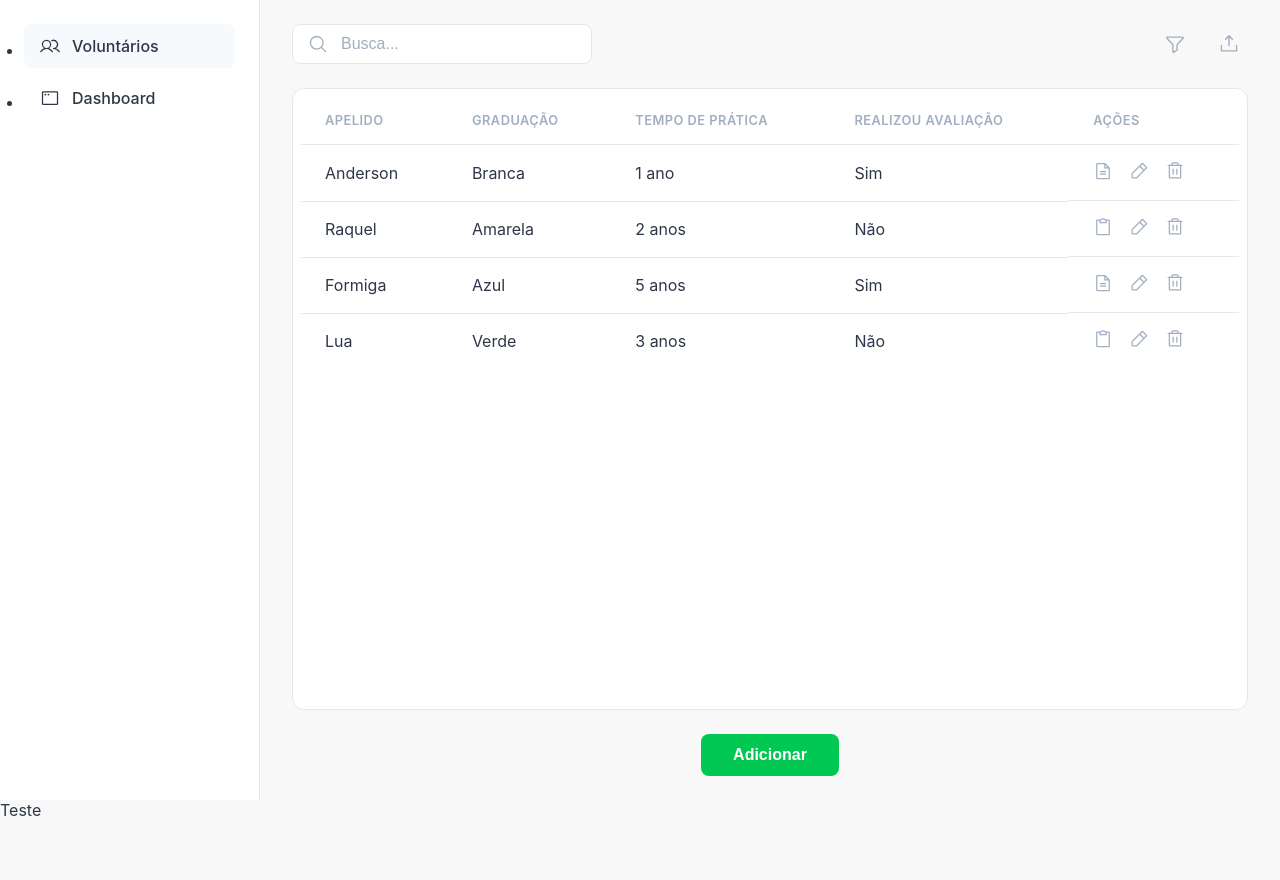
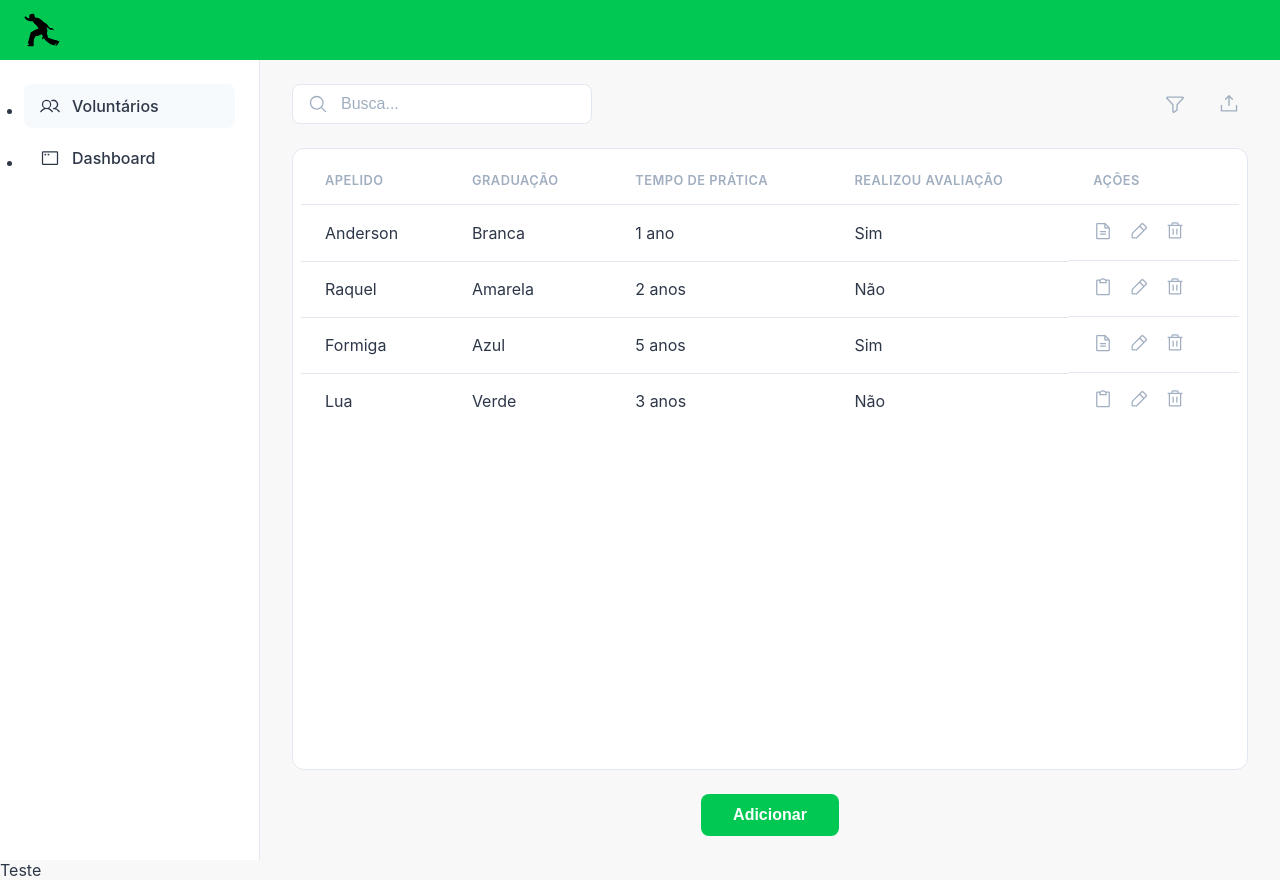
Before and after one commit to vitor0p9f/TACAP, a React (Vite) app: page / in a window 1280 px wide. Before the commit the page ends 820 px from the top, so only its background shows below. Built offline with nearby package versions, Linux system fonts and the light colour scheme.

Commit message:
refactor: reorganiza estrutura do componente App para melhor layout e estilização, incluindo a Top Bar

```diff
--- a/src/App.tsx
+++ b/src/App.tsx
@@ -1,12 +1,21 @@
 import React from 'react';
 import styled from 'styled-components';
 import { GlobalStyle } from './styles/global';
+import { TopBar } from './components/TopBar';
 import { Sidebar } from './components/Sidebar';
 import { VolunteersPage } from './pages/VolunteersPage';
 
 const AppContainer = styled.div`
   display: flex;
-  height: 100vh;
+  flex-direction: column;
+  height: 100%;
+  overflow: hidden;
+  background-color: var(--cor-fundo);
+`;
+
+const MainContent = styled.div`
+  display: flex;
+  flex: 1;
   overflow: hidden;
 `;
 
@@ -15,8 +24,11 @@ function App() {
     <>
       <GlobalStyle />
       <AppContainer>
-        <Sidebar />
-        <VolunteersPage />
+        <TopBar />
+        <MainContent>
+          <Sidebar />
+          <VolunteersPage />
+        </MainContent>
       </AppContainer>
     </>
   );
```
